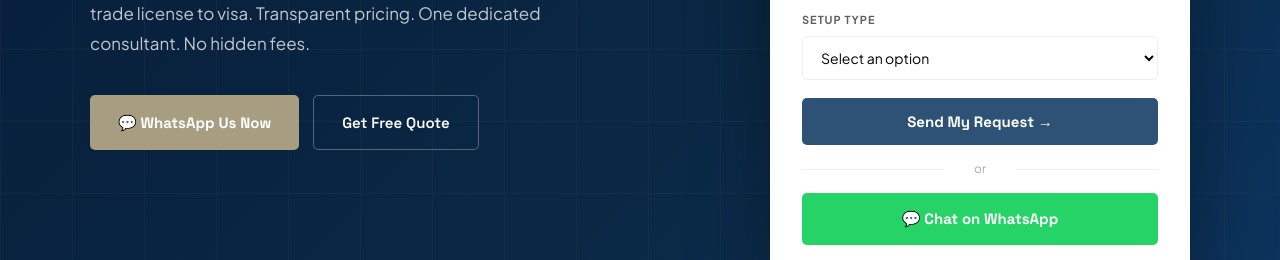
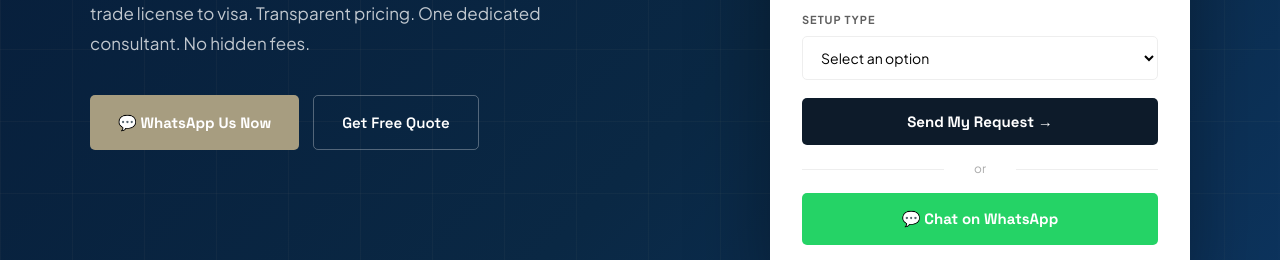
Before and after one commit to mufeed-puthalath/portfolio, a plain HTML site: page index.html in a window 1280 px wide. Shown: the part 540-800 px from the top of the page. Drawn offline with Linux system fonts and the light colour scheme.

Commit message:
Update blue color variable in CSS

```diff
--- a/index.html
+++ b/index.html
@@ -8,7 +8,7 @@
 <style>
   *, *::before, *::after { box-sizing: border-box; margin: 0; padding: 0; }
   :root {
-    --gold: #A79D80; --gold-dark: #8a8066; --navy: #061b38; --blue: #2d5275;
+    --gold: #A79D80; --gold-dark: #8a8066; --navy: #061b38; --blue: #0d1b2a;
     --black: #000000; --body: #5F5F5F; --light: #f6f6f6; --border: #EEEEEE; --white: #ffffff;
     --font-main: 'Plus Jakarta Sans', sans-serif; --font-heading: 'Space Grotesk', sans-serif;
   }
```
